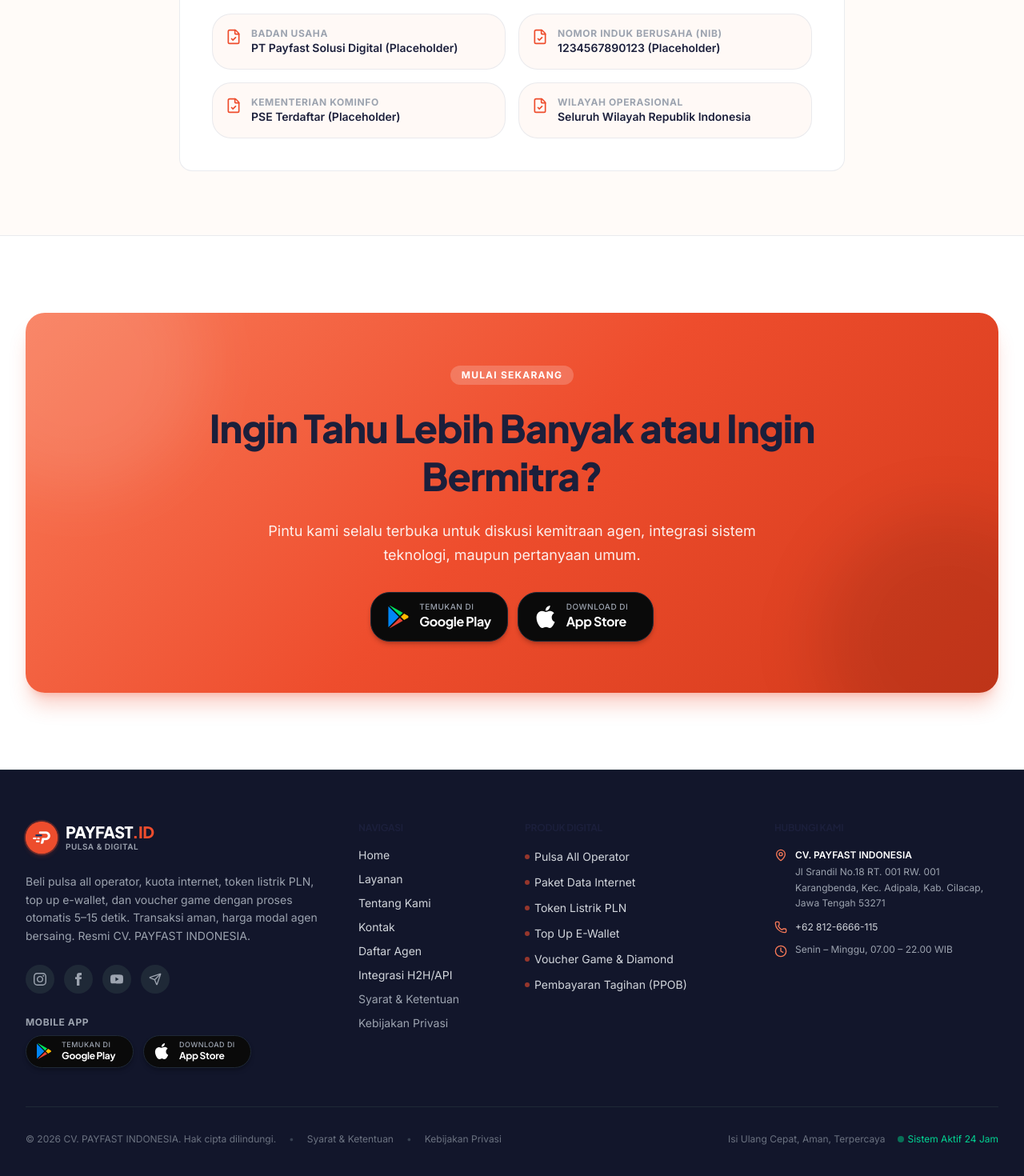
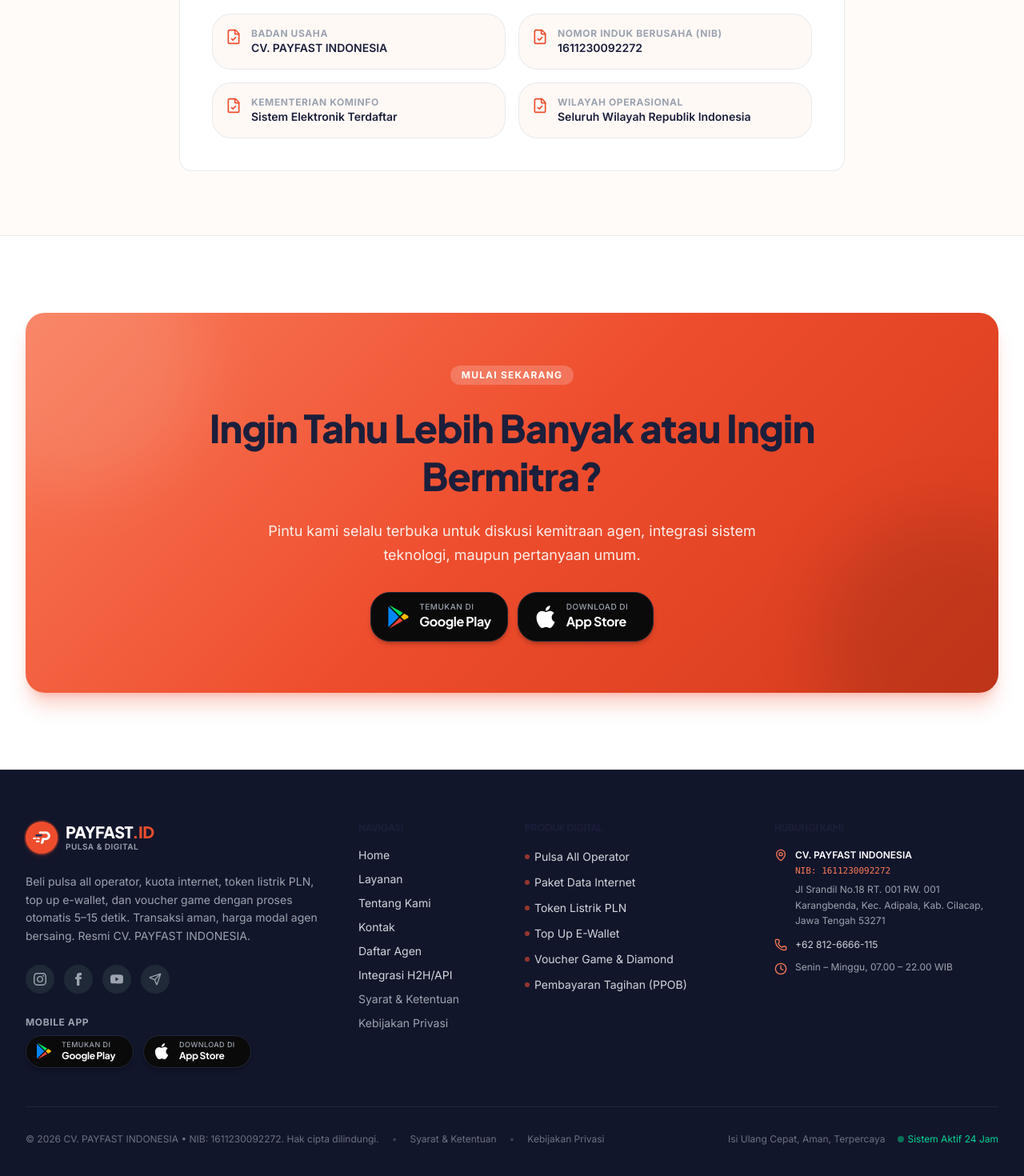
Before and after one commit to arsycreative/payfast_id, a Next.js app: page /about in a window 1280 px wide. Shown: the part 4297-5767 px from the top of the page at 80% size. Built offline with nearby package versions, Linux system fonts and the light colour scheme; no server answers.

Commit message:
feat: add company NIB (1611230092272) across all legal, contact, about, and footer sections

```diff
--- a/src/app/privacy/page.jsx
+++ b/src/app/privacy/page.jsx
@@ -50,7 +50,7 @@
                 1. Komitmen Perlindungan Data Anda
               </h2>
               <p>
-                Di <strong>Payfast ID</strong> (<strong>CV. PAYFAST INDONESIA</strong>), privasi dan keamanan informasi pengguna adalah prioritas tertinggi kami. Kebijakan Privasi ini menjelaskan bagaimana kami mengumpulkan, menggunakan, menyimpan, dan melindungi informasi pribadi Anda saat menggunakan platform transaksi pulsa dan produk digital kami.
+                Di <strong>Payfast ID</strong> (<strong>CV. PAYFAST INDONESIA</strong>, NIB: <strong>1611230092272</strong>), privasi dan keamanan informasi pengguna adalah prioritas tertinggi kami. Kebijakan Privasi ini menjelaskan bagaimana kami mengumpulkan, menggunakan, menyimpan, dan melindungi informasi pribadi Anda saat menggunakan platform transaksi pulsa dan produk digital kami.
               </p>
             </div>
 
--- a/src/app/terms/page.jsx
+++ b/src/app/terms/page.jsx
@@ -50,7 +50,7 @@
                 1. Ketentuan Umum & Definisi
               </h2>
               <p>
-                Selamat datang di <strong>Payfast ID</strong> (dikelola oleh <strong>CV. PAYFAST INDONESIA</strong>). Syarat dan Ketentuan ini merupakan perjanjian yang mengikat secara hukum antara Anda (sebagai pengguna atau mitra) dengan pengelola Payfast ID.
+                Selamat datang di <strong>Payfast ID</strong> (dikelola oleh <strong>CV. PAYFAST INDONESIA</strong>, NIB: <strong>1611230092272</strong>). Syarat dan Ketentuan ini merupakan perjanjian yang mengikat secara hukum antara Anda (sebagai pengguna atau mitra) dengan pengelola Payfast ID.
               </p>
               <ul className="list-disc pl-6 space-y-2 text-neutral-600">
                 <li>
--- a/src/components/layout/Footer.jsx
+++ b/src/components/layout/Footer.jsx
@@ -161,7 +161,10 @@
                   <strong className="block text-white font-semibold mb-0.5">
                     {site.companyName || "CV. PAYFAST INDONESIA"}
                   </strong>
-                  {site.contact.address}
+                  <span className="block text-[11px] font-mono text-primary-400 font-medium mb-1">
+                    NIB: {site.nib || "1611230092272"}
+                  </span>
+                  <span>{site.contact.address}</span>
                 </span>
               </li>
               <li className="flex items-center gap-2.5">
@@ -188,7 +191,7 @@
         {/* Bottom row */}
         <div className="pt-8 flex flex-col sm:flex-row items-center justify-between gap-4 text-xs text-neutral-500">
           <div className="flex flex-wrap items-center justify-center sm:justify-start gap-x-4 gap-y-1">
-            <p>© 2026 {site.companyName || "CV. PAYFAST INDONESIA"}. Hak cipta dilindungi.</p>
+            <p>© 2026 {site.companyName || "CV. PAYFAST INDONESIA"} • NIB: {site.nib || "1611230092272"}. Hak cipta dilindungi.</p>
             <span className="hidden sm:inline text-neutral-700">•</span>
             <Link
               href="/terms"
--- a/src/components/sections/ContactInfo.jsx
+++ b/src/components/sections/ContactInfo.jsx
@@ -19,6 +19,7 @@
       title: "Alamat Kantor",
       value: "Cilacap, Jawa Tengah",
       company: site.companyName || "CV. PAYFAST INDONESIA",
+      nib: site.nib || "1611230092272",
       desc: site.contact.address,
       href: null,
       actionLabel: "Lihat di Google Maps",
@@ -68,9 +69,16 @@
                 {card.value}
               </h3>
               {card.company && (
-                <p className="text-xs font-bold text-primary-600 mb-1">
-                  {card.company}
-                </p>
+                <div className="mb-2">
+                  <p className="text-xs font-bold text-secondary-800">
+                    {card.company}
+                  </p>
+                  {card.nib && (
+                    <p className="text-[11px] font-mono text-primary-600 font-medium">
+                      NIB: {card.nib}
+                    </p>
+                  )}
+                </div>
               )}
               <p className="text-xs sm:text-sm text-neutral-600 leading-relaxed mb-4">
                 {card.desc}
--- a/src/components/sections/MapEmbed.jsx
+++ b/src/components/sections/MapEmbed.jsx
@@ -26,6 +26,7 @@
           </div>
           <div className="text-xs">
             <p className="font-bold text-secondary-800">{site.companyName || "CV. PAYFAST INDONESIA"}</p>
+            <p className="text-[11px] font-mono text-primary-600 font-medium">NIB: {site.nib || "1611230092272"}</p>
             <p className="text-neutral-600 mt-0.5 leading-relaxed">{site.contact.address}</p>
           </div>
         </div>
--- a/src/content/about.js
+++ b/src/content/about.js
@@ -146,9 +146,9 @@
     description:
       "Payfast ID berkomitmen menjalankan operasional usaha yang transparan, sah, dan mematuhi regulasi ketenagakerjaan serta perdagangan digital yang berlaku di Republik Indonesia.",
     badges: [
-      { label: "Badan Usaha", value: "PT Payfast Solusi Digital (Placeholder)" },
-      { label: "Nomor Induk Berusaha (NIB)", value: "1234567890123 (Placeholder)" },
-      { label: "Kementerian Kominfo", value: "PSE Terdaftar (Placeholder)" },
+      { label: "Badan Usaha", value: "CV. PAYFAST INDONESIA" },
+      { label: "Nomor Induk Berusaha (NIB)", value: "1611230092272" },
+      { label: "Kementerian Kominfo", value: "Sistem Elektronik Terdaftar" },
       { label: "Wilayah Operasional", value: "Seluruh Wilayah Republik Indonesia" },
     ],
   },
--- a/src/content/site.js
+++ b/src/content/site.js
@@ -3,12 +3,14 @@
 export const site = {
   name: "Payfast ID",
   companyName: "CV. PAYFAST INDONESIA",
+  nib: "1611230092272",
   tagline: "Isi Ulang Cepat, Aman, Terpercaya",
   description:
     "Beli pulsa all operator, kuota internet, token listrik PLN, top up e-wallet, dan voucher game dengan proses otomatis 5–15 detik. Transaksi aman, harga modal agen bersaing. Resmi CV. PAYFAST INDONESIA.",
   url: process.env.NEXT_PUBLIC_SITE_URL || "https://payfast.id",
   contact: {
     company: "CV. PAYFAST INDONESIA",
+    nib: "1611230092272",
     whatsapp: "628126666115", // format internasional tanpa +
     whatsappDisplay: "+62 812-6666-115",
     email: "halo@payfast.id",
--- a/src/lib/seo.js
+++ b/src/lib/seo.js
@@ -7,6 +7,8 @@
     "@type": "Organization",
     name: site.name,
     legalName: site.companyName,
+    identifier: site.nib,
+    taxID: site.nib,
     url: site.url,
     logo: `${site.url}/logo.png`,
     description: site.description,
```
